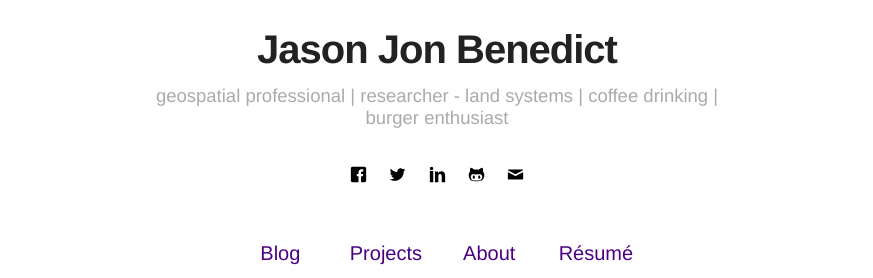
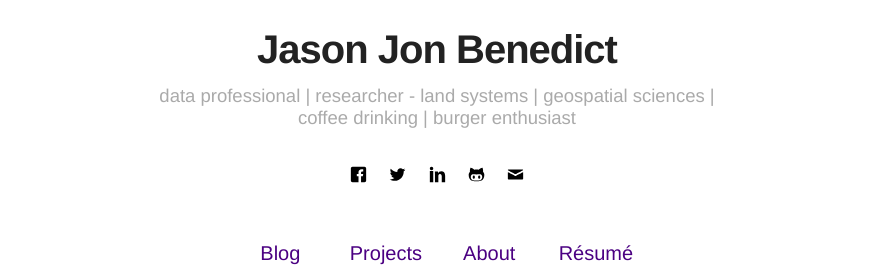
Before and after one commit to jasonjb82/jasonjb82.github.io, a Jekyll site: the page built from index.html, in a window 1280 px wide. Shown: the part 265-543 px from the top of the page, without its empty margins (203-1076 px from the left). Built offline with Jekyll 4.4.1, drawn with Linux system fonts in a browser that asks for light colours.

Commit message:
Update _config.yml

```diff
--- a/_config.yml
+++ b/_config.yml
@@ -1,6 +1,6 @@
 # main text of home
 name: Jason Jon Benedict
-bio: geospatial professional | researcher - land systems | coffee drinking | burger enthusiast
+bio: data professional | researcher - land systems | geospatial sciences | coffee drinking | burger enthusiast
 
 # twitter summary info
 description: A blog about technology and stuff related
```
